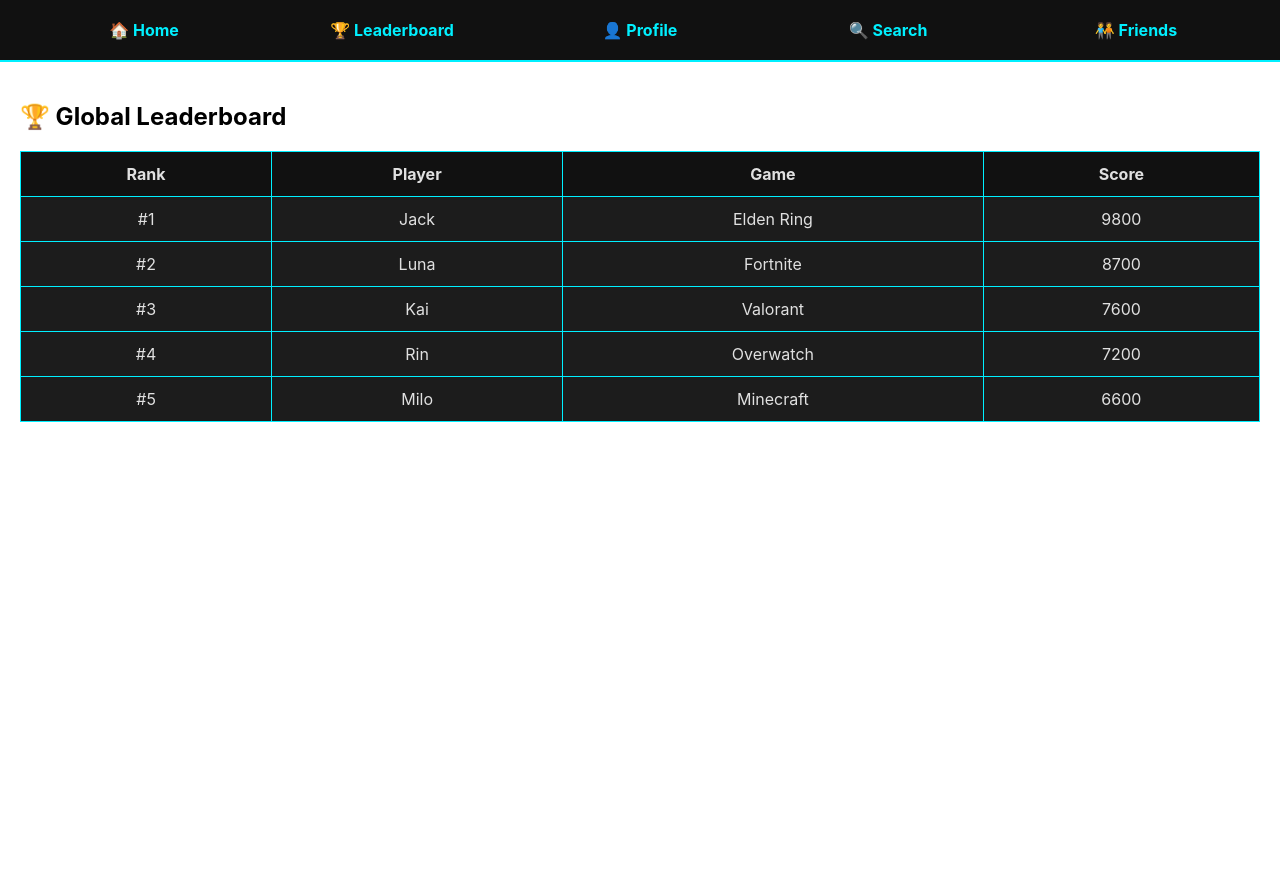
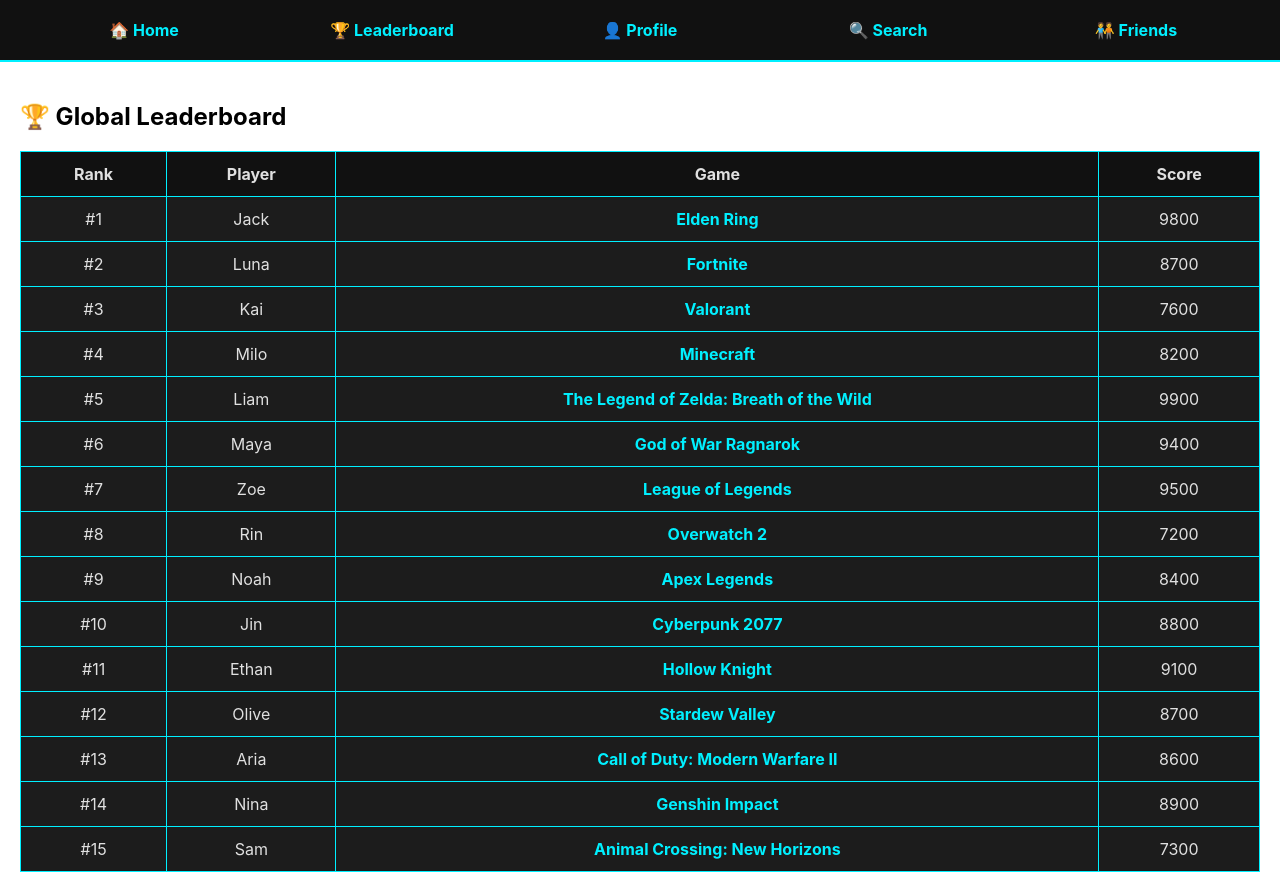
Before and after one commit to jbir10/Learn-React, a React (Create React App) app in the folder final-tutorial/: page /leaderboard in a window 1280 px wide. Before the commit the page ends 800 px from the top, so only its background shows below. Built offline with nearby package versions, Linux system fonts and the light colour scheme.

Commit message:
Update leaderboardData.js with Matching game IDs with links

```diff
--- a/final-tutorial/src/App.css
+++ b/final-tutorial/src/App.css
@@ -33,3 +33,11 @@
   font-size: 1em;
   margin-top: 10px;
 }
+
+.game-profile {
+  background-color: #1c1c1c;
+  border: 1px solid #00f0ff;
+  padding: 20px;
+  margin-top: 20px;
+  border-radius: 10px;
+}
--- a/final-tutorial/src/data/leaderboardData.js
+++ b/final-tutorial/src/data/leaderboardData.js
@@ -1,9 +1,19 @@
 const leaderboardData = [
-  { username: 'Jack', game: 'Elden Ring', score: 9800 },
-  { username: 'Luna', game: 'Fortnite', score: 8700 },
-  { username: 'Kai', game: 'Valorant', score: 7600 },
-  { username: 'Rin', game: 'Overwatch', score: 7200 },
-  { username: 'Milo', game: 'Minecraft', score: 6600 },
+  { username: 'Jack', game: 'Elden Ring', gameId: '1', score: 9800 },
+  { username: 'Luna', game: 'Fortnite', gameId: '2', score: 8700 },
+  { username: 'Kai', game: 'Valorant', gameId: '3', score: 7600 },
+  { username: 'Milo', game: 'Minecraft', gameId: '4', score: 8200 },
+  { username: 'Liam', game: 'The Legend of Zelda: Breath of the Wild', gameId: '5', score: 9900 },
+  { username: 'Maya', game: 'God of War Ragnarok', gameId: '6', score: 9400 },
+  { username: 'Zoe', game: 'League of Legends', gameId: '7', score: 9500 },
+  { username: 'Rin', game: 'Overwatch 2', gameId: '8', score: 7200 },
+  { username: 'Noah', game: 'Apex Legends', gameId: '9', score: 8400 },
+  { username: 'Jin', game: 'Cyberpunk 2077', gameId: '10', score: 8800 },
+  { username: 'Ethan', game: 'Hollow Knight', gameId: '11', score: 9100 },
+  { username: 'Olive', game: 'Stardew Valley', gameId: '12', score: 8700 },
+  { username: 'Aria', game: 'Call of Duty: Modern Warfare II', gameId: '13', score: 8600 },
+  { username: 'Nina', game: 'Genshin Impact', gameId: '14', score: 8900 },
+  { username: 'Sam', game: 'Animal Crossing: New Horizons', gameId: '15', score: 7300 },
 ];
 
 export default leaderboardData;
--- a/final-tutorial/src/pages/GameProfile.js
+++ b/final-tutorial/src/pages/GameProfile.js
@@ -1,20 +1,21 @@
 import React from 'react';
-import { useParams, Link } from 'react-router-dom';
+import { useParams } from 'react-router-dom';
 import games from '../data/games';
 
 const GameProfile = () => {
   const { id } = useParams();
-  const game = games.find(g => g.id === id);
+  const game = games.find((g) => g.id === id);
 
-  if (!game) return <p>Game not found.</p>;
+  if (!game) {
+    return <h2>Game not found</h2>;
+  }
 
   return (
     <div className="page">
       <h2>{game.title}</h2>
       <p><strong>Genre:</strong> {game.genre}</p>
       <p><strong>Platform:</strong> {game.platform}</p>
-      <p><strong>Description:</strong> {game.description}</p>
-      <Link to="/search">← Back to Games</Link>
+      <p>{game.description}</p>
     </div>
   );
 };
--- a/final-tutorial/src/pages/Leaderboard.css
+++ b/final-tutorial/src/pages/Leaderboard.css
@@ -7,6 +7,16 @@
   border-collapse: collapse;
   background-color: #1c1c1c;
   color: #e0e0e0;
+}
+
+.leaderboard-table a {
+  color: #00f0ff;
+  font-weight: bold;
+  text-decoration: none;
+}
+
+.leaderboard-table a:hover {
+  text-decoration: underline;
 }
 
 .leaderboard-table th, .leaderboard-table td {
--- a/final-tutorial/src/pages/Leaderboard.js
+++ b/final-tutorial/src/pages/Leaderboard.js
@@ -1,6 +1,7 @@
 import React from 'react';
 import leaderboardData from '../data/leaderboardData';
 import './Leaderboard.css';
+import { Link } from 'react-router-dom';
 
 const Leaderboard = () => {
   return (
@@ -20,7 +21,7 @@
             <tr key={index}>
               <td>#{index + 1}</td>
               <td>{entry.username}</td>
-              <td>{entry.game}</td>
+              <td><Link to={`/games/${entry.gameId}`}>{entry.game}</Link></td>
               <td>{entry.score}</td>
             </tr>
           ))}
```
